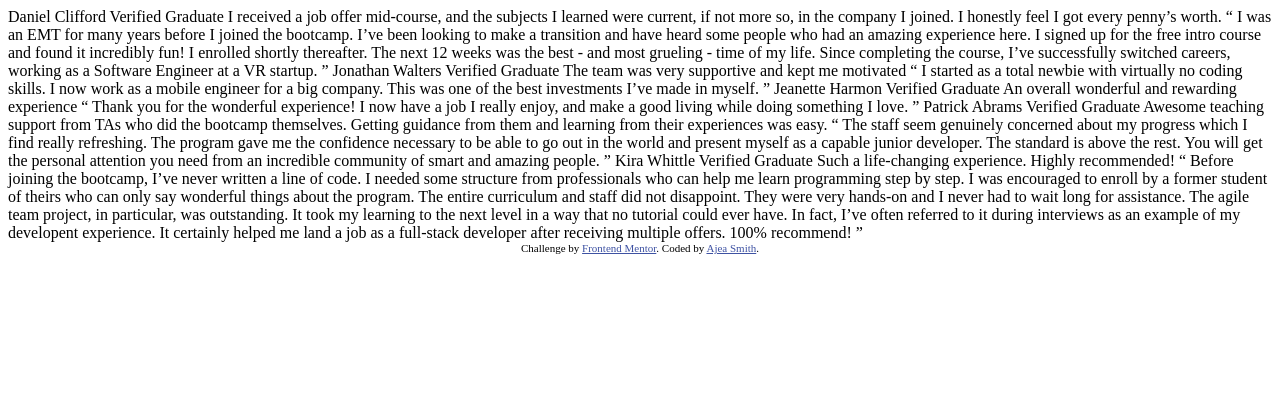
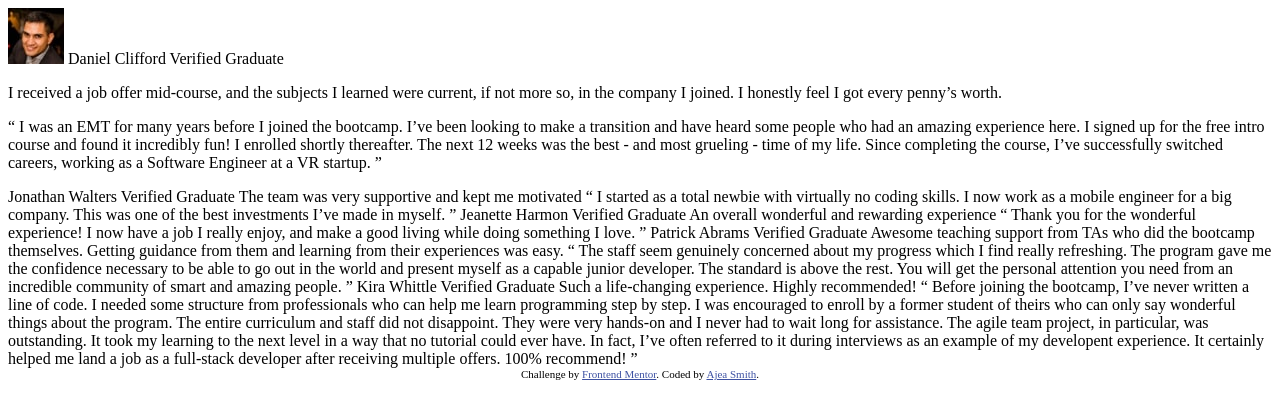
Before and after one commit to AjeaSmith/FEM-testimonal-grid, a plain HTML site: page index.html in a window 1280 px wide. Drawn offline with Linux system fonts and the light colour scheme.

Commit message:
setup styles

```diff
--- a/index.html
+++ b/index.html
@@ -1,31 +1,60 @@
 <!DOCTYPE html>
 <html lang="en">
+
 <head>
   <meta charset="UTF-8">
-  <meta name="viewport" content="width=device-width, initial-scale=1.0"> <!-- displays site properly based on user's device -->
+  <meta name="viewport" content="width=device-width, initial-scale=1.0">
+  <!-- displays site properly based on user's device -->
 
   <link rel="icon" type="image/png" sizes="32x32" href="./images/favicon-32x32.png">
+  <link rel="preconnect" href="https://fonts.googleapis.com">
+  <link rel="preconnect" href="https://fonts.gstatic.com" crossorigin>
+  <link href="https://fonts.googleapis.com/css2?family=Barlow+Semi+Condensed:wght@500;600&display=swap"
+    rel="stylesheet">
+  <link rel="stylesheet" href="style.css">
 
   <title>Frontend Mentor | [Challenge Name Here]</title>
 
   <!-- Feel free to remove these styles or customise in your own stylesheet 👍 -->
   <style>
-    .attribution { font-size: 11px; text-align: center; }
-    .attribution a { color: hsl(228, 45%, 44%); }
+    .attribution {
+      font-size: 11px;
+      text-align: center;
+    }
+
+    .attribution a {
+      color: hsl(228, 45%, 44%);
+    }
   </style>
 </head>
+
 <body>
-  Daniel Clifford
-  Verified Graduate
+  <main>
+    <section>
+      <div>
+        <div>
+          <img src="./images/image-daniel.jpg" alt="daniel">
+          <span>Daniel Clifford
+            Verified Graduate</span>
+        </div>
+        <div>
+          <p>I received a job offer mid-course, and the subjects I learned were current, if not more so,
+            in the company I joined. I honestly feel I got every penny’s worth.</p>
 
-  I received a job offer mid-course, and the subjects I learned were current, if not more so,
-  in the company I joined. I honestly feel I got every penny’s worth.
+          <p>“ I was an EMT for many years before I joined the bootcamp. I’ve been looking to make a
+            transition and have heard some people who had an amazing experience here. I signed up
+            for the free intro course and found it incredibly fun! I enrolled shortly thereafter.
+            The next 12 weeks was the best - and most grueling - time of my life. Since completing
+            the course, I’ve successfully switched careers, working as a Software Engineer at a VR startup. ”</p>
+        </div>
+      </div>
+      <div></div>
+      <div></div>
+      <div></div>
+      <div></div>
+    </section>
+  </main>
 
-  “ I was an EMT for many years before I joined the bootcamp. I’ve been looking to make a
-  transition and have heard some people who had an amazing experience here. I signed up
-  for the free intro course and found it incredibly fun! I enrolled shortly thereafter.
-  The next 12 weeks was the best - and most grueling - time of my life. Since completing
-  the course, I’ve successfully switched careers, working as a Software Engineer at a VR startup. ”
 
   Jonathan Walters
   Verified Graduate
@@ -73,4 +102,5 @@
     Coded by <a href="https://hobbyist-dev-log.netlify.app/" target="_blank">Ajea Smith</a>.
   </div>
 </body>
+
 </html>
--- /dev/null
+++ b/style.css
@@ -0,0 +1,15 @@
+:root {
+	/* COLORS */
+	--neutral-200: hsl(210, 46%, 95%);
+	--neutral-400: hsl(0, 0%, 81%);
+
+	--violet: hsl(263, 55%, 52%);
+	--bluegray-400: hsl(217, 19%, 35%);
+	--bluegray-900: hsl(219, 29%, 14%);
+
+	/* TYPOGRAPHY */
+	--ff: "Barlow Semi Condensed", serif;
+	--fs-heading: 1.25rem;
+	--fs-body: 0.813rem;
+	--fs-xsmall: 0.688rem;
+}
```
